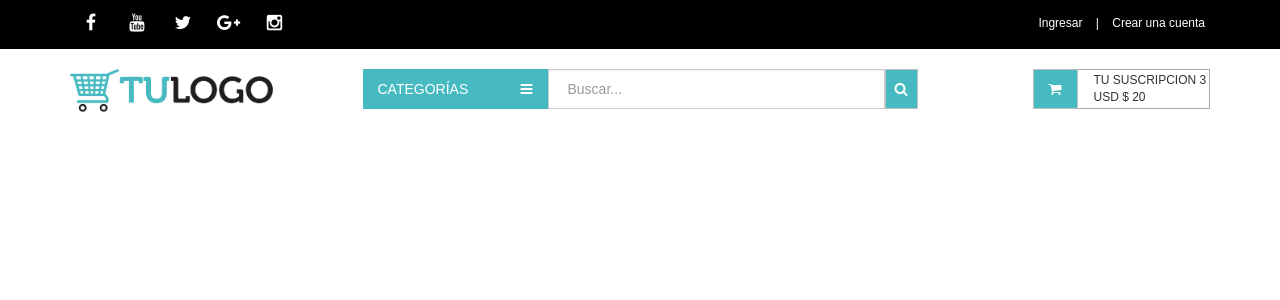
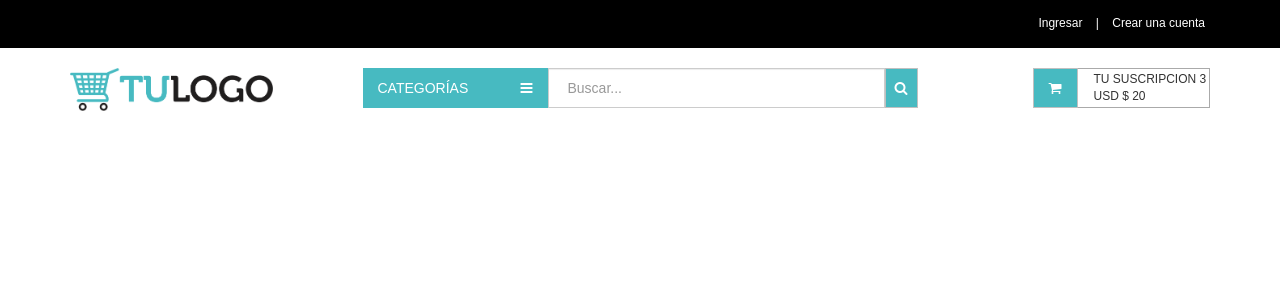
Before and after one commit to DavidMajuan/Frontend, a PHP site: the page made by vistas/plantilla.php in a window 1280 px wide. Shown: the top 300 px of the page. Run offline with PHP 8.4, Linux system fonts and the light colour scheme; the template is opened without the code that fills it, so the values that code supplies are empty.

Commit message:
eliminamos listas li que no son dinamicas

```diff
--- a/vistas/modulos/cabezote.php
+++ b/vistas/modulos/cabezote.php
@@ -31,38 +31,6 @@ TOP
 					}
 
 				?>
-
-
-						<li>
-								<a href="http://facebook.com" target="_blank">
-									<i class="fa fa-facebook redSocial facebookBlanco aria-hidden="true"></i>
-								</a>
-						</li>
-
-                        <li>
-								<a href="http://youtube.com" target="_blank">
-									<i class="fa fa-youtube redSocial facebookBlanco aria-hidden="true"></i>
-								</a>
-						</li>
-
-                        <li>
-								<a href="http://twitter.com" target="_blank">
-									<i class="fa fa-twitter redSocial facebookBlanco aria-hidden="true"></i>
-								</a>
-						</li>
-
-                        <li>
-								<a href="http://google.com" target="_blank">
-									<i class="fa fa-google-plus redSocial facebookBlanco aria-hidden="true"></i>
-								</a>
-						</li>
-
-                        <li>
-								<a href="http://instagram.com" target="_blank">
-									<i class="fa fa-instagram redSocial facebookBlanco aria-hidden="true"></i>
-								</a>
-						</li>
-
 
 
 
```
